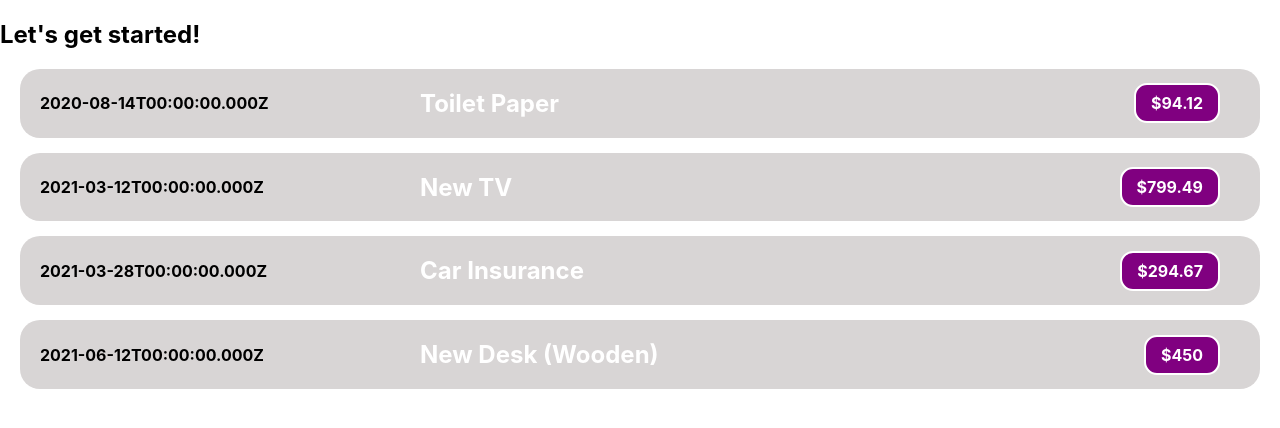
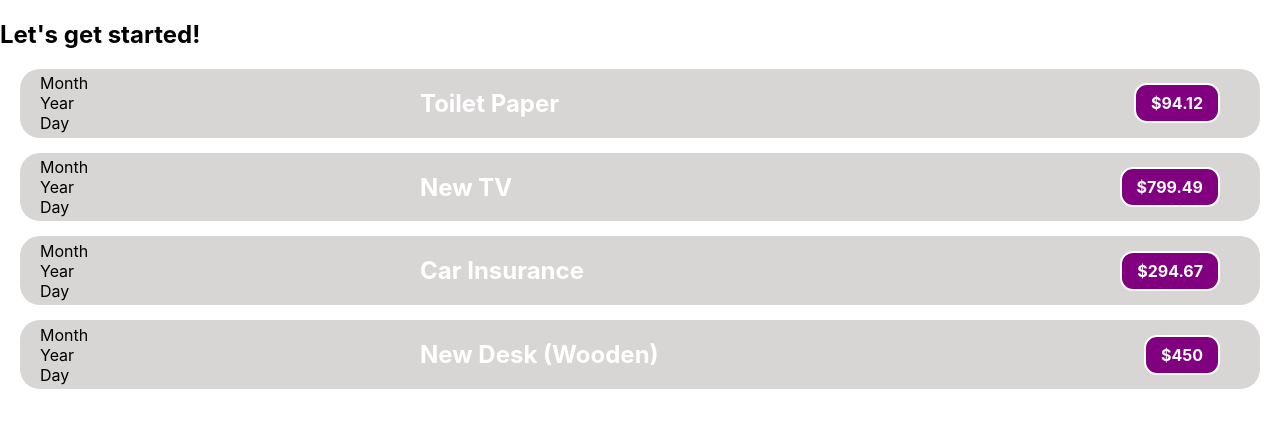
Before and after one commit to YS739/React_Udemy_Project, a React (Create React App) app: page / in a window 1280 px wide. Shown: the top 428 px of the page. Built offline with nearby package versions, Linux system fonts and the light colour scheme.

Commit message:
showing clean date

```diff
--- a/src/components/ExpenseItem.css
+++ b/src/components/ExpenseItem.css
@@ -14,7 +14,8 @@
 }
 
 .expense-item_description {
-  width: 800px;
+  width: 95%;
+  max-width: 800px;
   display: flex;
   flex-direction: row;
   justify-content: space-between;
--- a/src/components/ExpenseItem.js
+++ b/src/components/ExpenseItem.js
@@ -1,13 +1,13 @@
 import "./ExpenseItem.css";
 
 function ExpenseItem(props) {
-  // const expenseDate = new Date(2021, 2, 28);
-  // const expenseTitle = "Car Insurance";
-  // const expenseAmount = 294.67;
-
   return (
     <div className="expense-item">
-      <h4>{props.date.toISOString()}</h4>
+      <div>
+        <div>Month</div>
+        <div>Year</div>
+        <div>Day</div>
+      </div>
       <div className="expense-item_description">
         <h2>{props.name}</h2>
         <div className="expense-item_price">${props.amount}</div>
```
